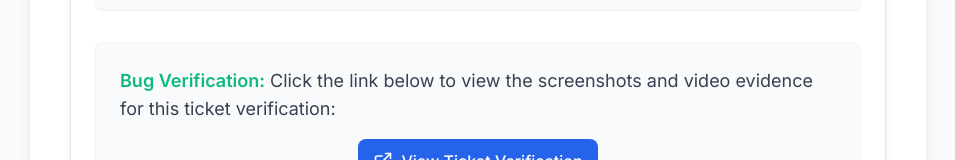
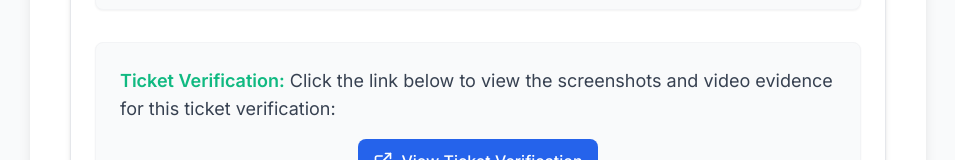
Before and after one commit to kaviyasenthilkumar5/portfolio, a plain HTML site: page index.html in a window 1280 px wide. Shown: the part 4821-4981 px from the top of the page, without its empty margins (162-1117 px from the left). Drawn offline with nearby package versions, Linux system fonts and the light colour scheme.

Commit message:
Update index.html

```diff
--- a/index.html
+++ b/index.html
@@ -370,7 +370,7 @@
                 </div>
 
                 <div class="p-6 bg-gray-50 rounded-lg shadow-sm border border-gray-100 flex flex-col items-center">
-                    <p class="text-lg text-gray-700 mb-4"><span class="highlight-text">Bug Verification:</span> Click the link below to view the screenshots and video evidence for this ticket verification:</p>
+                    <p class="text-lg text-gray-700 mb-4"><span class="highlight-text">Ticket Verification:</span> Click the link below to view the screenshots and video evidence for this ticket verification:</p>
                     <a href="https://jam.dev/c/4a39ddb4-a3b6-480e-b3d8-ec928fa6ef7b" target="_blank" class="bug-verification-link">
                         <svg xmlns="http://www.w3.org/2000/svg" width="20" height="20" viewBox="0 0 24 24" fill="none" stroke="currentColor" stroke-width="2" stroke-linecap="round" stroke-linejoin="round" class="lucide lucide-external-link"><path d="M15 3h6v6"/><path d="M10 14 21 3"/><path d="M18 13v6a2 2 0 0 1-2 2H5a2 2 0 0 1-2-2V8a2 2 0 0 1 2-2h6"/></svg>
                         View Ticket Verification
```
